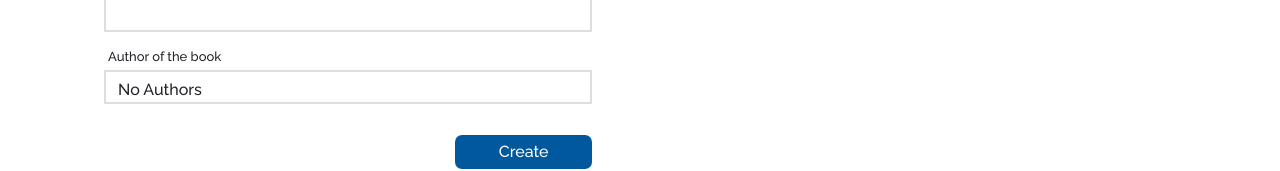
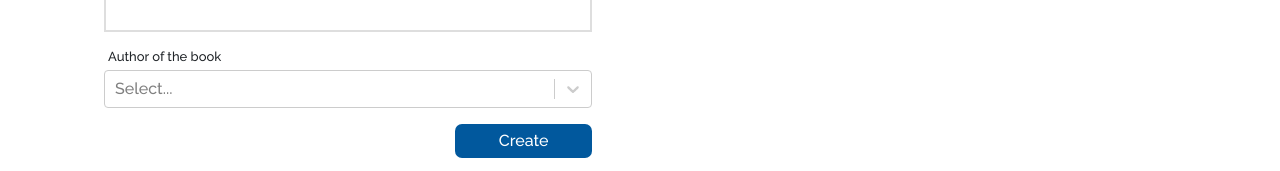
Before and after one commit to Rasi98/library_react_training, a React (Create React App) app: page / in a window 1280 px wide. Both pictures are taken after a click on the picture 52 px from the left and 1195 px from the top of the page. Shown: the part 1418-1589 px from the top of the page. Built offline with nearby package versions, Linux system fonts and the light colour scheme.

Commit message:
React select is used for the authors dropdown in the books form

```diff
--- a/src/components/CreateBooksForm.tsx
+++ b/src/components/CreateBooksForm.tsx
@@ -16,7 +16,17 @@ const CreateBooksForm: React.FC<CreateBooksProps> = (props) => {
     const [bookAuthor, setBookAuthor] = useState<string>('');
     const [errormsgvisible,seterrormsgvisible] = useState(false);
 
-    const handlesubmit = (e:FormEvent) => {
+    const options = () => {
+        const authors: {value:string,label:string}[] = [];
+        if(props.authors) {
+            props.authors.map((author: IAuthor) =>
+                authors.push({value: author.name, label: author.name})
+            )
+        }
+        return authors;
+    }
+
+    const handleSubmit = (e:FormEvent) => {
         e.preventDefault();
         if (!bookTitle || !isbn || !bookAuthor) {
             seterrormsgvisible(true)
@@ -61,20 +71,12 @@ const CreateBooksForm: React.FC<CreateBooksProps> = (props) => {
 
                 <label className='input-label'>Author of the book
                 </label>
-                <select
-                        className='form-control'
-                        id={'dropdown'}
-                        onChange={(e) => {setBookAuthor(e.target.value)}}
-                        onFocus={() =>seterrormsgvisible(false)}
-                >
-                    <option value='' disabled selected hidden>{props.authors ? 'Choose here...' : 'No Authors'}</option>
-                    {props.authors ? props.authors.map((author:IAuthor) =>
-                        <option value={author.name}>{author.name}</option>):
-                        <option value='' disabled> No Authors </option>}
-                </select>
+                <Select options={options()}
+                        onChange={(event) => event ? setBookAuthor(event.value) : setBookAuthor('')}
+                        onFocus={() =>seterrormsgvisible(false)}/>
                 {errormsgvisible && <label className={'errormsg'}>All fields are required!</label>}
                 <div className="button mt-3">
-                    <Button type="submit" className={'submit-btn'} onClick={handlesubmit}>Create</Button>
+                    <Button type="submit" className={'submit-btn'} onClick={handleSubmit}>Create</Button>
                 </div>
             </form>
         </div>
```
